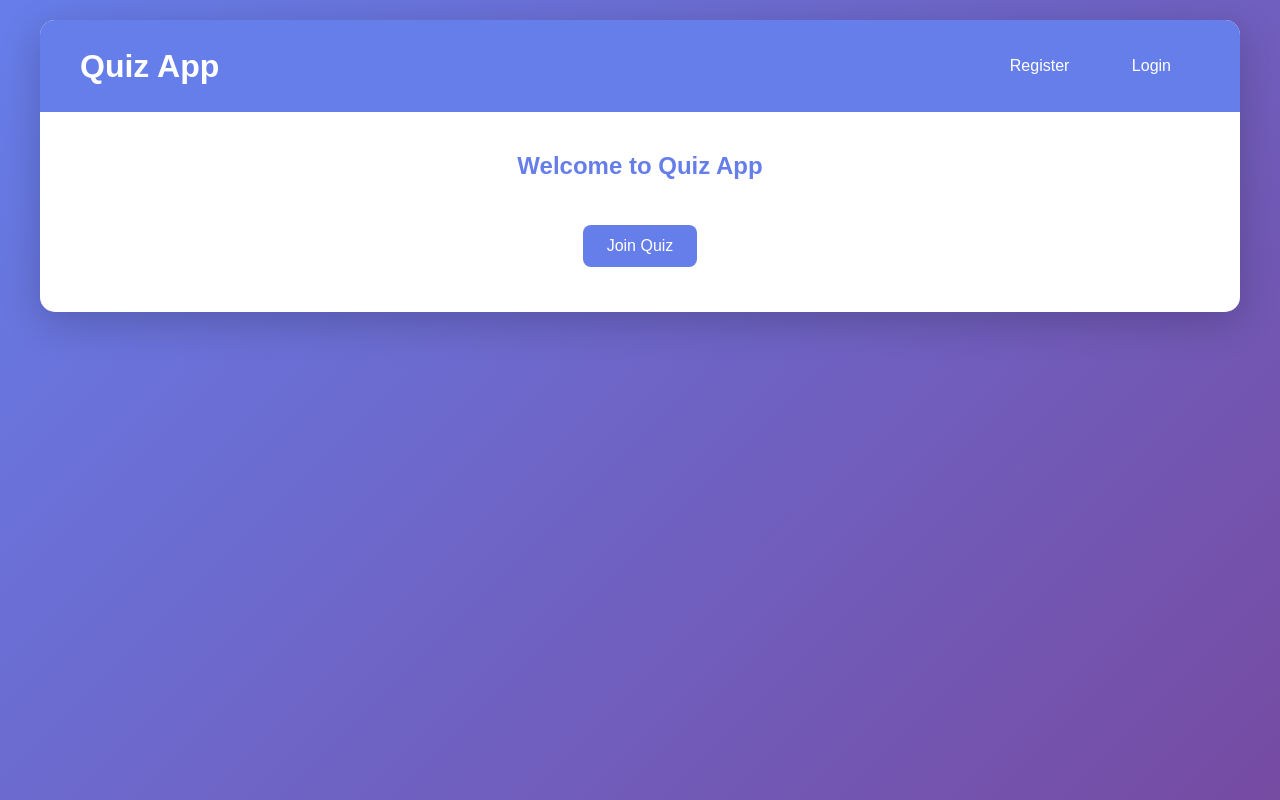
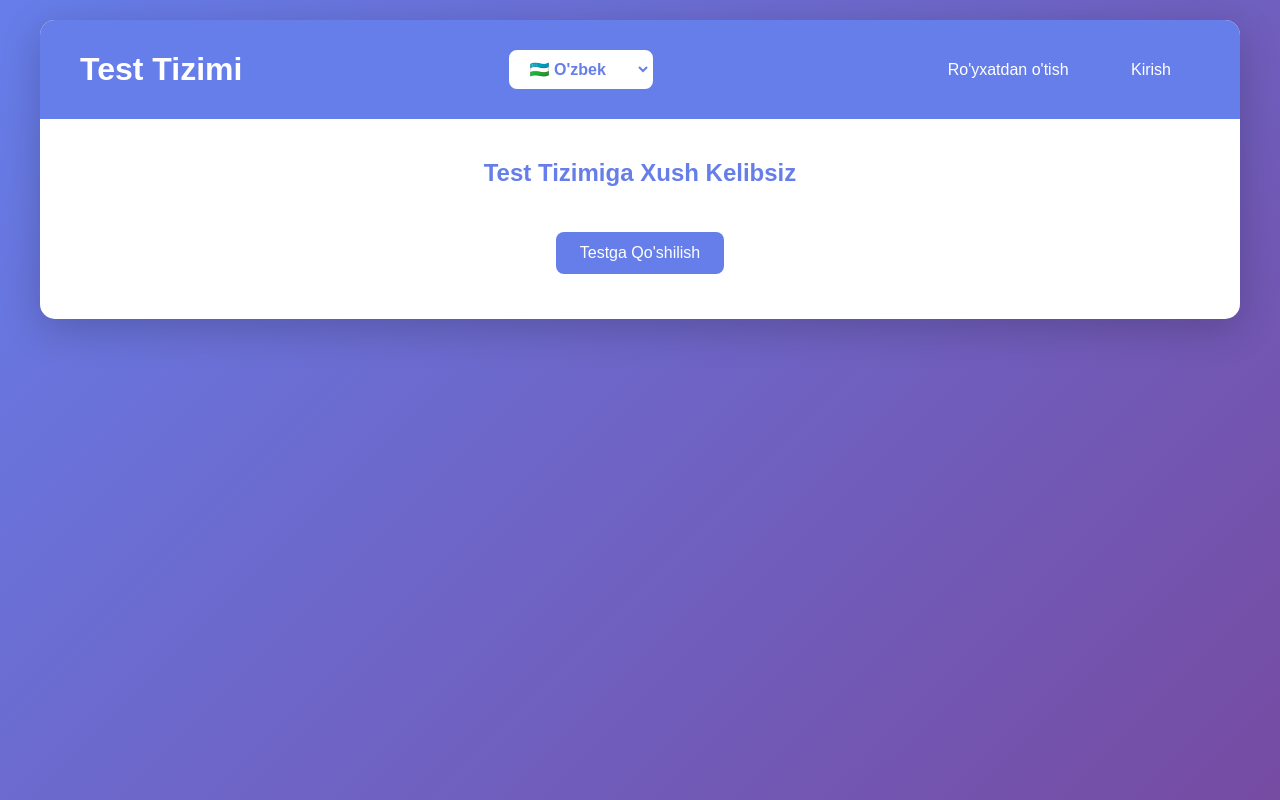
Before and after one commit to fn25/test-sytem_5, a website: page public/index.html in a window 1280 px wide. Drawn offline with nearby package versions, Linux system fonts and the light colour scheme; no server answers.

Commit message:
Add multi-language support (Uzbek, Russian, English) for entire site interface

```diff
--- a/public/css/style.css
+++ b/public/css/style.css
@@ -27,10 +27,39 @@ header {
     display: flex;
     justify-content: space-between;
     align-items: center;
+    flex-wrap: wrap;
+    gap: 15px;
 }
 
 header h1 {
     font-size: 2em;
+}
+
+.language-selector {
+    display: flex;
+    align-items: center;
+}
+
+.language-selector select {
+    background: white;
+    color: #667eea;
+    border: 2px solid white;
+    padding: 8px 15px;
+    border-radius: 8px;
+    font-size: 1em;
+    cursor: pointer;
+    font-weight: 600;
+    transition: all 0.3s;
+}
+
+.language-selector select:hover {
+    background: #f0f0f0;
+    transform: translateY(-2px);
+}
+
+.language-selector select:focus {
+    outline: none;
+    box-shadow: 0 0 0 3px rgba(255,255,255,0.3);
 }
 
 button {
@@ -422,6 +451,13 @@ h3 {
         font-size: 1.5em;
     }
 
+    .language-selector select {
+        padding: 10px 15px;
+        font-size: 1em;
+        width: 100%;
+        max-width: 200px;
+    }
+
     main {
         padding: 20px;
     }
--- a/public/index.html
+++ b/public/index.html
@@ -25,109 +25,116 @@
 <body>
     <div class="container">
         <header>
-            <h1>Quiz App</h1>
+            <h1 data-i18n="app_title">Quiz App</h1>
+            <div class="language-selector">
+                <select id="siteLanguage" onchange="changeSiteLanguage()">
+                    <option value="uz">🇺🇿 O'zbek</option>
+                    <option value="ru">🇷🇺 Русский</option>
+                    <option value="en">🇬🇧 English</option>
+                </select>
+            </div>
             <div id="authSection">
-                <button onclick="showRegister()">Register</button>
-                <button onclick="showLogin()">Login</button>
+                <button onclick="showRegister()" data-i18n="register">Register</button>
+                <button onclick="showLogin()" data-i18n="login">Login</button>
             </div>
             <div id="userSection" style="display:none;">
                 <span id="username"></span>
-                <button onclick="logout()">Logout</button>
+                <button onclick="logout()" data-i18n="logout">Logout</button>
             </div>
         </header>
 
         <main id="mainContent">
             <div id="homeSection">
-                <h2>Welcome to Quiz App</h2>
+                <h2 data-i18n="welcome">Welcome to Quiz App</h2>
                 <div class="action-buttons">
-                    <button onclick="showJoinQuiz()">Join Quiz</button>
-                    <button onclick="showCreateQuiz()" id="createQuizBtn" style="display:none;">Create Quiz</button>
-                    <button onclick="showMyQuizzes()" id="myQuizzesBtn" style="display:none;">My Quizzes</button>
+                    <button onclick="showJoinQuiz()" data-i18n="join_quiz">Join Quiz</button>
+                    <button onclick="showCreateQuiz()" id="createQuizBtn" style="display:none;" data-i18n="create_quiz">Create Quiz</button>
+                    <button onclick="showMyQuizzes()" id="myQuizzesBtn" style="display:none;" data-i18n="my_quizzes">My Quizzes</button>
                 </div>
             </div>
 
             <div id="registerSection" style="display:none;">
-                <h2>Register</h2>
+                <h2 data-i18n="register_title">Register</h2>
                 <form onsubmit="register(event)">
                     <div class="form-group">
-                        <label for="regUsername">Username</label>
-                        <input type="text" id="regUsername" placeholder="Enter your username" required>
+                        <label for="regUsername" data-i18n="username">Username</label>
+                        <input type="text" id="regUsername" data-i18n="enter_username" placeholder="Enter your username" required>
                     </div>
                     <div class="form-group">
-                        <label for="regEmail">Email</label>
-                        <input type="email" id="regEmail" placeholder="Enter your email" required>
+                        <label for="regEmail" data-i18n="email">Email</label>
+                        <input type="email" id="regEmail" data-i18n="enter_email" placeholder="Enter your email" required>
                     </div>
                     <div class="form-group">
-                        <label for="regPassword">Password</label>
-                        <input type="password" id="regPassword" placeholder="Enter your password" required>
+                        <label for="regPassword" data-i18n="password">Password</label>
+                        <input type="password" id="regPassword" data-i18n="enter_password" placeholder="Enter your password" required>
                     </div>
                     <div class="form-group">
-                        <label for="regRole">Role</label>
-                        <select id="regRole">
-                            <option value="student">Student</option>
-                            <option value="admin">Admin</option>
+                        <label for="regRole" data-i18n="role">Role</label>
+                        <select id="regRole" data-i18n-options>
+                            <option value="student" data-i18n="student">Student</option>
+                            <option value="admin" data-i18n="admin">Admin</option>
                         </select>
                     </div>
-                    <button type="submit">Register</button>
-                    <button type="button" onclick="showHome()">Cancel</button>
+                    <button type="submit" data-i18n="register">Register</button>
+                    <button type="button" onclick="showHome()" data-i18n="cancel">Cancel</button>
                 </form>
             </div>
 
             <div id="loginSection" style="display:none;">
-                <h2>Login</h2>
+                <h2 data-i18n="login_title">Login</h2>
                 <form onsubmit="login(event)">
                     <div class="form-group">
-                        <label for="loginEmail">Email</label>
-                        <input type="email" id="loginEmail" placeholder="Enter your email" required>
+                        <label for="loginEmail" data-i18n="email">Email</label>
+                        <input type="email" id="loginEmail" data-i18n="enter_email" placeholder="Enter your email" required>
                     </div>
                     <div class="form-group">
-                        <label for="loginPassword">Password</label>
-                        <input type="password" id="loginPassword" placeholder="Enter your password" required>
+                        <label for="loginPassword" data-i18n="password">Password</label>
+                        <input type="password" id="loginPassword" data-i18n="enter_password" placeholder="Enter your password" required>
                     </div>
-                    <button type="submit">Login</button>
-                    <button type="button" onclick="showHome()">Cancel</button>
+                    <button type="submit" data-i18n="login">Login</button>
+                    <button type="button" onclick="showHome()" data-i18n="cancel">Cancel</button>
                 </form>
             </div>
 
             <div id="joinQuizSection" style="display:none;">
-                <h2>Join Quiz</h2>
+                <h2 data-i18n="join_quiz_title">Join Quiz</h2>
                 <form onsubmit="joinQuiz(event)">
                     <div class="form-group">
-                        <label for="quizCode">Quiz Code</label>
-                        <input type="text" id="quizCode" placeholder="Enter 6-digit quiz code" required>
+                        <label for="quizCode" data-i18n="quiz_code">Quiz Code</label>
+                        <input type="text" id="quizCode" data-i18n="enter_code" placeholder="Enter 6-digit quiz code" required>
                     </div>
                     <div class="form-group">
-                        <label for="guestUsername">Your Name</label>
-                        <input type="text" id="guestUsername" placeholder="Enter your name" required>
+                        <label for="guestUsername" data-i18n="your_name">Your Name</label>
+                        <input type="text" id="guestUsername" data-i18n="enter_name" placeholder="Enter your name" required>
                     </div>
-                    <button type="submit">Join</button>
-                    <button type="button" onclick="showHome()">Cancel</button>
+                    <button type="submit" data-i18n="join">Join</button>
+                    <button type="button" onclick="showHome()" data-i18n="cancel">Cancel</button>
                 </form>
             </div>
 
             <div id="createQuizSection" style="display:none;">
-                <h2>Create Quiz</h2>
+                <h2 data-i18n="create_quiz_title">Create Quiz</h2>
                 <form id="createQuizForm" onsubmit="createQuiz(event)">
                     <div class="form-group">
-                        <label for="quizTitle">Quiz Title</label>
-                        <input type="text" id="quizTitle" placeholder="Enter quiz title" required>
+                        <label for="quizTitle" data-i18n="quiz_title">Quiz Title</label>
+                        <input type="text" id="quizTitle" data-i18n="enter_quiz_title" placeholder="Enter quiz title" required>
                     </div>
 
                     <div class="form-group">
-                        <label for="quizMode">Test Rejimi</label>
-                        <select id="quizMode" required>
-                            <option value="synchronized">Sinxronlashgan (Admin boshqaradi)</option>
-                            <option value="self_paced_immediate" selected>O'z tezligida (Javoblar darhol)</option>
-                            <option value="self_paced_end">O'z tezligida (Javoblar oxirida)</option>
+                        <label for="quizMode" data-i18n="quiz_mode">Test Rejimi</label>
+                        <select id="quizMode" required data-i18n-options>
+                            <option value="synchronized" data-i18n="mode_synchronized">Sinxronlashgan (Admin boshqaradi)</option>
+                            <option value="self_paced_immediate" selected data-i18n="mode_self_paced_immediate">O'z tezligida (Javoblar darhol)</option>
+                            <option value="self_paced_end" data-i18n="mode_self_paced_end">O'z tezligida (Javoblar oxirida)</option>
                         </select>
                     </div>
 
                     <div class="form-group">
-                        <label for="quizLanguage">Test Tili</label>
-                        <select id="quizLanguage" required>
-                            <option value="uz" selected>O'zbek tili</option>
-                            <option value="ru">Русский язык</option>
-                            <option value="en">English</option>
+                        <label for="quizLanguage" data-i18n="quiz_language">Test Tili</label>
+                        <select id="quizLanguage" required data-i18n-options>
+                            <option value="uz" selected data-i18n="lang_uzbek">O'zbek tili</option>
+                            <option value="ru" data-i18n="lang_russian">Русский язык</option>
+                            <option value="en" data-i18n="lang_english">English</option>
                         </select>
                     </div>
 
@@ -264,6 +271,7 @@
 
     <script src="/socket.io/socket.io.js"></script>
     <script src="https://cdn.jsdelivr.net/npm/qrcodejs@1.0.0/qrcode.min.js"></script>
+    <script src="/js/translations.js"></script>
     <script src="/js/app.js"></script>
 </body>
 </html>
--- /dev/null
+++ b/public/js/translations.js
@@ -0,0 +1,350 @@
+// Translations for the Quiz App
+const translations = {
+  uz: {
+    // Header
+    app_title: "Test Tizimi",
+    register: "Ro'yxatdan o'tish",
+    login: "Kirish",
+    logout: "Chiqish",
+
+    // Home
+    welcome: "Test Tizimiga Xush Kelibsiz",
+    join_quiz: "Testga Qo'shilish",
+    create_quiz: "Test Yaratish",
+    my_quizzes: "Mening Testlarim",
+
+    // Register
+    register_title: "Ro'yxatdan O'tish",
+    username: "Foydalanuvchi nomi",
+    email: "Email",
+    password: "Parol",
+    role: "Rol",
+    student: "O'quvchi",
+    admin: "Admin",
+    submit: "Yuborish",
+    cancel: "Bekor qilish",
+    enter_username: "Foydalanuvchi nomini kiriting",
+    enter_email: "Emailni kiriting",
+    enter_password: "Parolni kiriting",
+
+    // Login
+    login_title: "Kirish",
+
+    // Join Quiz
+    join_quiz_title: "Testga Qo'shilish",
+    quiz_code: "Test Kodi",
+    enter_code: "Test kodini kiriting",
+    your_name: "Ismingiz",
+    enter_name: "Ismingizni kiriting",
+    join: "Qo'shilish",
+
+    // Create Quiz
+    create_quiz_title: "Yangi Test Yaratish",
+    quiz_title: "Test Nomi",
+    enter_quiz_title: "Test nomini kiriting",
+    quiz_mode: "Test Rejimi",
+    quiz_language: "Test Tili",
+    mode_synchronized: "Sinxronlashgan (Admin boshqaradi)",
+    mode_self_paced_immediate: "O'z tezligida (Javoblar darhol)",
+    mode_self_paced_end: "O'z tezligida (Javoblar oxirida)",
+    lang_uzbek: "O'zbek tili",
+    lang_russian: "Русский язык",
+    lang_english: "English",
+    add_question: "Savol Qo'shish",
+    create: "Yaratish",
+
+    // Question
+    question: "Savol",
+    question_text: "Savol matni",
+    enter_question: "Savolingizni kiriting",
+    add_images_videos: "Rasm/Video qo'shish:",
+    url: "URL",
+    upload: "Yuklash",
+    time_limit: "Vaqt chegarasi (soniya)",
+    variants: "Variantlar",
+    add_variant: "Variant qo'shish",
+    correct: "To'g'ri",
+    remove_question: "Savolni o'chirish",
+
+    // My Quizzes
+    my_quizzes_title: "Mening Testlarim",
+    code: "Kod",
+    mode: "Rejim",
+    language: "Til",
+    status: "Holat",
+    actions: "Amallar",
+    view: "Ko'rish",
+    delete: "O'chirish",
+    pending: "Kutilmoqda",
+    live: "Jonli",
+    finished: "Tugagan",
+
+    // Quiz Detail
+    quiz_detail: "Test Tafsilotlari",
+    participants: "Ishtirokchilar",
+    start_quiz: "Testni Boshlash",
+    next_question: "Keyingi Savol",
+    pause: "To'xtatish",
+    resume: "Davom ettirish",
+    finish_quiz: "Testni Tugatish",
+    back: "Orqaga",
+
+    // Messages
+    creating: "Yaratilmoqda...",
+    quiz_created: "✅ Test muvaffaqiyatli yaratildi!",
+    quiz_deleted: "Test o'chirildi",
+    error_occurred: "Xatolik yuz berdi",
+    loading: "Yuklanmoqda...",
+    no_quizzes: "Hozircha testlar yo'q",
+  },
+
+  ru: {
+    // Header
+    app_title: "Система Тестирования",
+    register: "Регистрация",
+    login: "Войти",
+    logout: "Выйти",
+
+    // Home
+    welcome: "Добро пожаловать в Систему Тестирования",
+    join_quiz: "Присоединиться к Тесту",
+    create_quiz: "Создать Тест",
+    my_quizzes: "Мои Тесты",
+
+    // Register
+    register_title: "Регистрация",
+    username: "Имя пользователя",
+    email: "Email",
+    password: "Пароль",
+    role: "Роль",
+    student: "Студент",
+    admin: "Администратор",
+    submit: "Отправить",
+    cancel: "Отмена",
+    enter_username: "Введите имя пользователя",
+    enter_email: "Введите email",
+    enter_password: "Введите пароль",
+
+    // Login
+    login_title: "Вход",
+
+    // Join Quiz
+    join_quiz_title: "Присоединиться к Тесту",
+    quiz_code: "Код Теста",
+    enter_code: "Введите код теста",
+    your_name: "Ваше имя",
+    enter_name: "Введите ваше имя",
+    join: "Присоединиться",
+
+    // Create Quiz
+    create_quiz_title: "Создать Новый Тест",
+    quiz_title: "Название Теста",
+    enter_quiz_title: "Введите название теста",
+    quiz_mode: "Режим Теста",
+    quiz_language: "Язык Теста",
+    mode_synchronized: "Синхронизированный (управляет админ)",
+    mode_self_paced_immediate: "Свободный темп (ответы сразу)",
+    mode_self_paced_end: "Свободный темп (ответы в конце)",
+    lang_uzbek: "O'zbek tili",
+    lang_russian: "Русский язык",
+    lang_english: "English",
+    add_question: "Добавить Вопрос",
+    create: "Создать",
+
+    // Question
+    question: "Вопрос",
+    question_text: "Текст вопроса",
+    enter_question: "Введите ваш вопрос",
+    add_images_videos: "Добавить изображения/видео:",
+    url: "URL",
+    upload: "Загрузить",
+    time_limit: "Ограничение времени (секунды)",
+    variants: "Варианты",
+    add_variant: "Добавить вариант",
+    correct: "Правильный",
+    remove_question: "Удалить вопрос",
+
+    // My Quizzes
+    my_quizzes_title: "Мои Тесты",
+    code: "Код",
+    mode: "Режим",
+    language: "Язык",
+    status: "Статус",
+    actions: "Действия",
+    view: "Просмотр",
+    delete: "Удалить",
+    pending: "Ожидание",
+    live: "В эфире",
+    finished: "Завершен",
+
+    // Quiz Detail
+    quiz_detail: "Детали Теста",
+    participants: "Участники",
+    start_quiz: "Начать Тест",
+    next_question: "Следующий Вопрос",
+    pause: "Пауза",
+    resume: "Продолжить",
+    finish_quiz: "Завершить Тест",
+    back: "Назад",
+
+    // Messages
+    creating: "Создание...",
+    quiz_created: "✅ Тест успешно создан!",
+    quiz_deleted: "Тест удален",
+    error_occurred: "Произошла ошибка",
+    loading: "Загрузка...",
+    no_quizzes: "Пока нет тестов",
+  },
+
+  en: {
+    // Header
+    app_title: "Quiz System",
+    register: "Register",
+    login: "Login",
+    logout: "Logout",
+
+    // Home
+    welcome: "Welcome to Quiz System",
+    join_quiz: "Join Quiz",
+    create_quiz: "Create Quiz",
+    my_quizzes: "My Quizzes",
+
+    // Register
+    register_title: "Register",
+    username: "Username",
+    email: "Email",
+    password: "Password",
+    role: "Role",
+    student: "Student",
+    admin: "Admin",
+    submit: "Submit",
+    cancel: "Cancel",
+    enter_username: "Enter your username",
+    enter_email: "Enter your email",
+    enter_password: "Enter your password",
+
+    // Login
+    login_title: "Login",
+
+    // Join Quiz
+    join_quiz_title: "Join Quiz",
+    quiz_code: "Quiz Code",
+    enter_code: "Enter quiz code",
+    your_name: "Your Name",
+    enter_name: "Enter your name",
+    join: "Join",
+
+    // Create Quiz
+    create_quiz_title: "Create New Quiz",
+    quiz_title: "Quiz Title",
+    enter_quiz_title: "Enter quiz title",
+    quiz_mode: "Quiz Mode",
+    quiz_language: "Quiz Language",
+    mode_synchronized: "Synchronized (Admin controlled)",
+    mode_self_paced_immediate: "Self-paced (Immediate answers)",
+    mode_self_paced_end: "Self-paced (Answers at end)",
+    lang_uzbek: "O'zbek tili",
+    lang_russian: "Русский язык",
+    lang_english: "English",
+    add_question: "Add Question",
+    create: "Create",
+
+    // Question
+    question: "Question",
+    question_text: "Question text",
+    enter_question: "Enter your question",
+    add_images_videos: "Add Images/Videos:",
+    url: "URL",
+    upload: "Upload",
+    time_limit: "Time Limit (seconds)",
+    variants: "Variants",
+    add_variant: "Add Variant",
+    correct: "Correct",
+    remove_question: "Remove Question",
+
+    // My Quizzes
+    my_quizzes_title: "My Quizzes",
+    code: "Code",
+    mode: "Mode",
+    language: "Language",
+    status: "Status",
+    actions: "Actions",
+    view: "View",
+    delete: "Delete",
+    pending: "Pending",
+    live: "Live",
+    finished: "Finished",
+
+    // Quiz Detail
+    quiz_detail: "Quiz Details",
+    participants: "Participants",
+    start_quiz: "Start Quiz",
+    next_question: "Next Question",
+    pause: "Pause",
+    resume: "Resume",
+    finish_quiz: "Finish Quiz",
+    back: "Back",
+
+    // Messages
+    creating: "Creating...",
+    quiz_created: "✅ Quiz created successfully!",
+    quiz_deleted: "Quiz deleted",
+    error_occurred: "An error occurred",
+    loading: "Loading...",
+    no_quizzes: "No quizzes yet",
+  },
+};
+
+// Current language
+let currentLanguage = localStorage.getItem("siteLanguage") || "uz";
+
+// Change site language
+function changeSiteLanguage() {
+  const selectedLang = document.getElementById("siteLanguage").value;
+  currentLanguage = selectedLang;
+  localStorage.setItem("siteLanguage", selectedLang);
+  updatePageLanguage();
+}
+
+// Update all text on the page
+function updatePageLanguage() {
+  const elements = document.querySelectorAll("[data-i18n]");
+  elements.forEach((element) => {
+    const key = element.getAttribute("data-i18n");
+    if (translations[currentLanguage] && translations[currentLanguage][key]) {
+      if (element.tagName === "INPUT" && element.placeholder !== undefined) {
+        element.placeholder = translations[currentLanguage][key];
+      } else {
+        element.textContent = translations[currentLanguage][key];
+      }
+    }
+  });
+
+  // Update select options
+  const selectElements = document.querySelectorAll("select[data-i18n-options]");
+  selectElements.forEach((select) => {
+    const options = select.querySelectorAll("option[data-i18n]");
+    options.forEach((option) => {
+      const key = option.getAttribute("data-i18n");
+      if (translations[currentLanguage] && translations[currentLanguage][key]) {
+        option.textContent = translations[currentLanguage][key];
+      }
+    });
+  });
+}
+
+// Get translation
+function t(key) {
+  return (
+    (translations[currentLanguage] && translations[currentLanguage][key]) || key
+  );
+}
+
+// Initialize language on page load
+document.addEventListener("DOMContentLoaded", () => {
+  const siteLanguageSelect = document.getElementById("siteLanguage");
+  if (siteLanguageSelect) {
+    siteLanguageSelect.value = currentLanguage;
+    updatePageLanguage();
+  }
+});
```
Also changed, not shown: public/js/app.js (+6 -6 lines).
